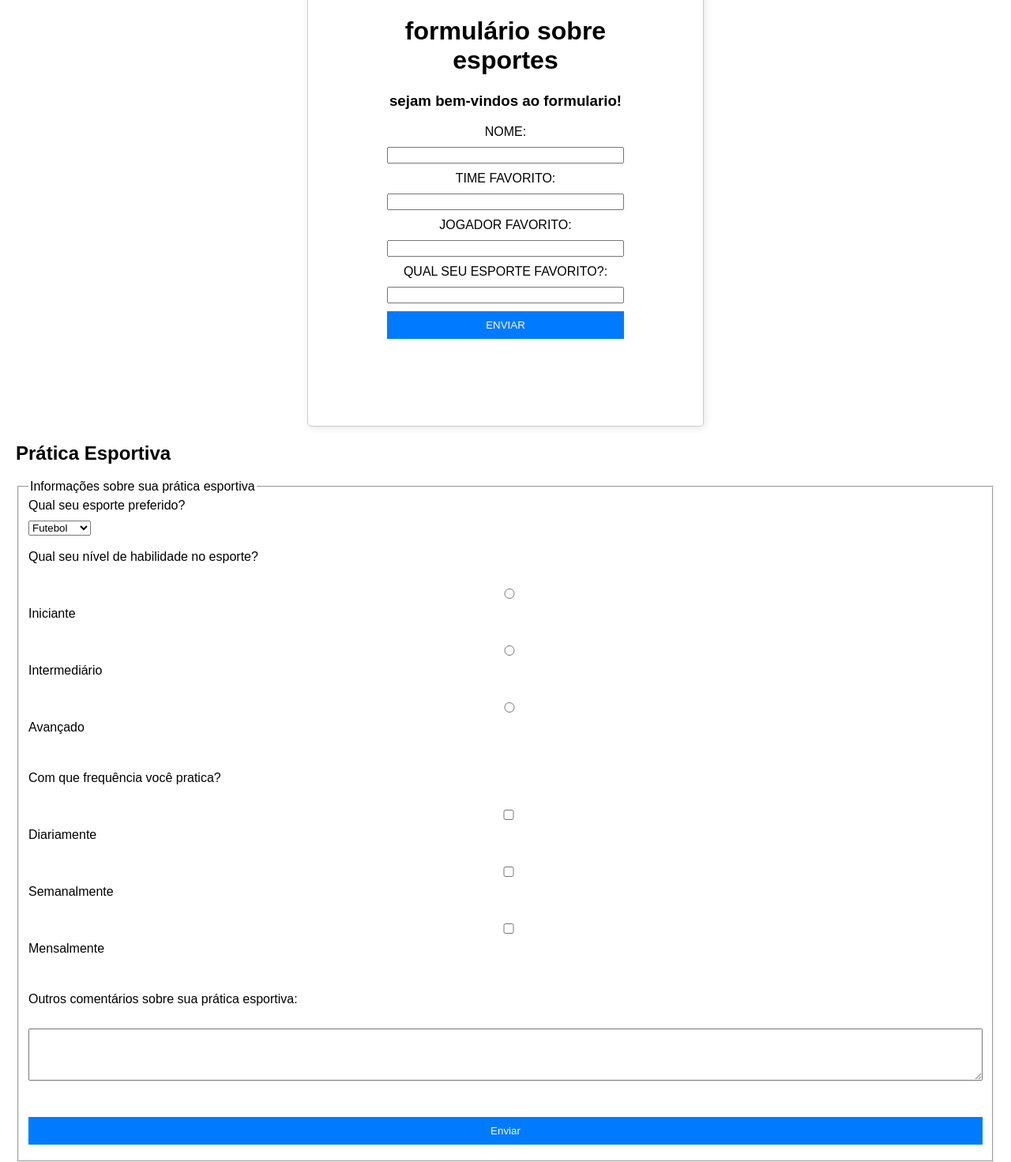
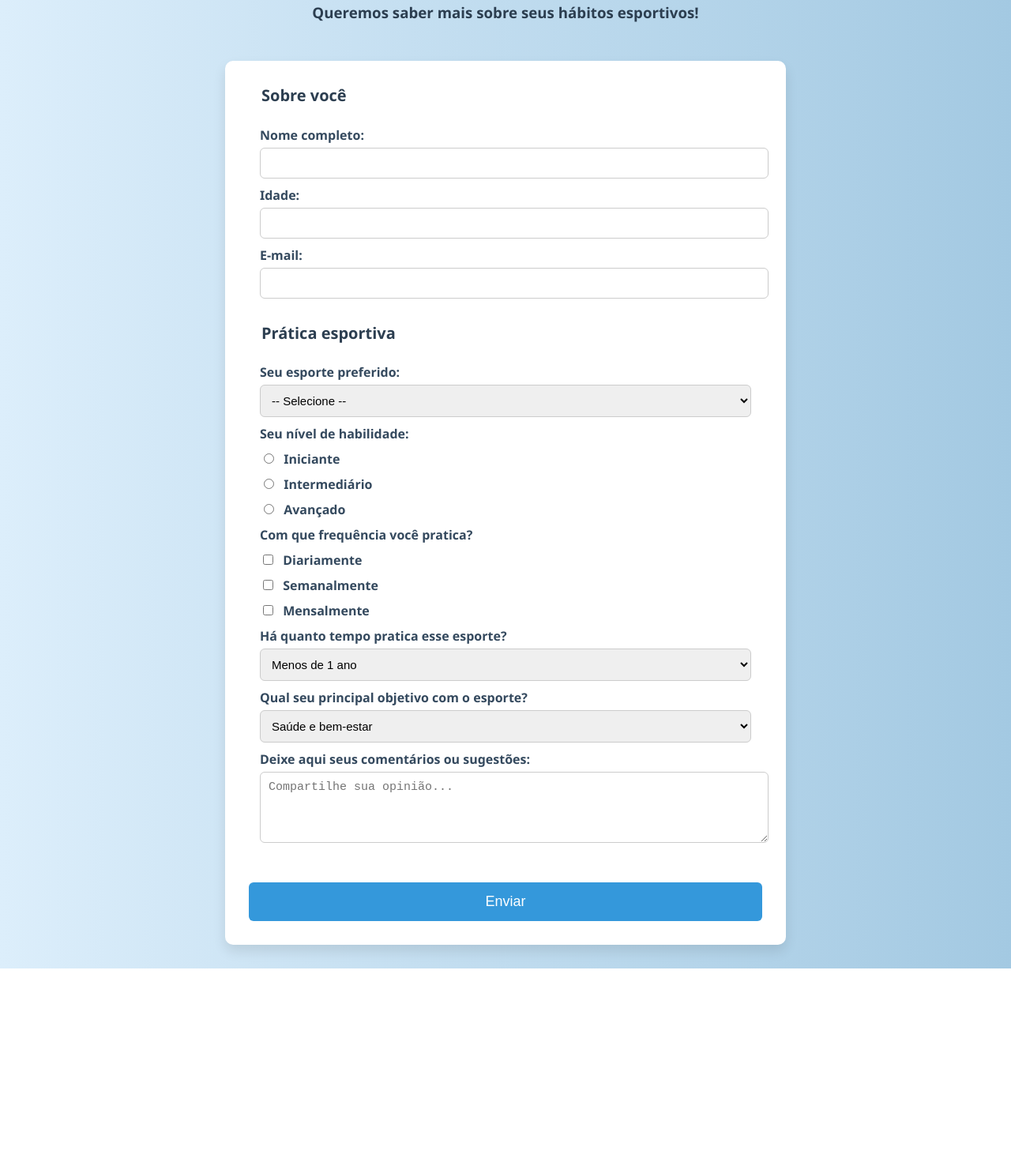
Before and after one commit to gustavinn333/site-do-gustavo-henrique, a plain HTML site: page lojadeesporte.html in a window 1280 px wide. Shown: the part 121-1592 px from the top of the page at 79% size. After the commit the page ends 1347 px from the top, so only its background shows below. Drawn offline with Linux system fonts and the light colour scheme.

Commit message:
Add files via upload

```diff
--- a/lojadeesporte.html
+++ b/lojadeesporte.html
@@ -1,121 +1,192 @@
+<!DOCTYPE html>
 <html lang="pt-br">
 <head>
-      <meta charset="UTF-8">
-       <meta name="viewport"content="width=device-width, initial-scale=1.0">
-        <title> esportebrasil </title>
-         <meta>
+  <meta charset="UTF-8" />
+  <meta name="viewport" content="width=device-width, initial-scale=1.0"/>
+  <title>Formulário Esportes Brasil</title>
   <style>
     body {
-            font-family: Arial, sans-serif;
-            margin: 20px;
+      font-family: 'Segoe UI', sans-serif;
+      margin: 0;
+      padding: 0;
+      background: linear-gradient(to right, #dceefb, #a3c9e2);
+      min-height: 100vh;
+      display: flex;
+      flex-direction: column;
+      align-items: center;
     }
+
+    h1, h3 {
+      text-align: center;
+      color: #2c3e50;
+      margin-top: 30px;
+    }
+
     .container {
-            max-width: 300px;
-            margin: auto;
-            padding: 100px;
+      background-color: #ffffff;
+      padding: 30px;
+      margin: 30px 0;
+      border-radius: 10px;
+      box-shadow: 0 8px 16px rgba(0, 0, 0, 0.1);
+      width: 90%;
+      max-width: 650px;
+      animation: slideIn 1s ease-in-out;
+    }
+
+    @keyframes slideIn {
+      from { opacity: 0; transform: translateY(50px); }
+      to { opacity: 1; transform: translateY(0); }
+    }
+
+    label {
+      display: block;
+      margin: 10px 0 5px;
+      color: #34495e;
+      font-weight: 600;
+    }
+
+    input[type="text"], input[type="email"], input[type="number"], select, textarea {
+      width: 100%;
+      padding: 10px;
       border: 1px solid #ccc;
-            border-radius: 5px;
-            box-shadow: 2px 2px 10px rgba(0, 0, 0, 0.1);
+      border-radius: 6px;
+      font-size: 15px;
     }
-        label, input, textarea, button {
-            display: block;
-            width: 100%;
+
+    input[type="radio"], input[type="checkbox"] {
+      margin-right: 8px;
+    }
+
+    fieldset {
+      border: none;
+      margin-bottom: 20px;
+    }
+
+    legend {
+      font-size: 20px;
+      color: #2c3e50;
+      font-weight: bold;
       margin-bottom: 10px;
     }
-        button {
-            background-color: #007BFF;
+
+    .button {
+      background-color: #3498db;
       color: white;
+      padding: 14px 20px;
       border: none;
-            padding: 10px;
+      border-radius: 6px;
+      font-size: 18px;
       cursor: pointer;
-        }
-        button:hover {
-            background-color: #0056b3;
+      width: 100%;
+      transition: background-color 0.3s ease;
+      margin-top: 15px;
     }
 
-        img {
-         border: 1px solid white;
-         width: 20%;
-        {
-        img {
-         max-width: 50%;
-         max-height: 50%;
+    .button:hover {
+      background-color: #2980b9;
     }
 
-         .minha-div {
-         height: 200px;
-         width: 200px;
-         align: right;
+    .success-message {
+      display: none;
+      text-align: center;
+      color: green;
+      font-weight: bold;
+      margin-top: 15px;
+      animation: fadeIn 1s ease-in;
+    }
+
+    @keyframes fadeIn {
+      from { opacity: 0; }
+      to { opacity: 1; }
     }
   </style>
 </head>
+
 <body>
+  <h1>Formulário Esportes Brasil</h1>
+  <h3>Queremos saber mais sobre seus hábitos esportivos!</h3>
+
   <div class="container">
-               <center><h1> formulário sobre esportes </h1></center>
-                <center><h3> sejam bem-vindos ao formulario!</h3></center>
-                     <center><label for="nome">NOME:</label>
-                     <input type="nome" id="nome" name="nome" required>
-                     <center><label for="time favorito">TIME FAVORITO:</label>
-                     <input type="time favorito" id="time favorito" name="time favorito" required>
-                     <center><label for="jogador favorito">JOGADOR FAVORITO:</label>
-                     <input type="jogador favorito" id="jogador favorito" name="jogador favorito" required>
-                     <center><label for="qual seu esporte favorito?">QUAL SEU ESPORTE FAVORITO?:</label>
-                     <input type="qual seu esporte favorito?" id="qual seu esporte favorito?" name="qual seu esporte favorito?" required>
-                     <center><button>ENVIAR</button>
+    <form id="formEsporte">
+      <fieldset>
+        <legend>Sobre você</legend>
+
+        <label for="nome">Nome completo:</label>
+        <input type="text" id="nome" name="nome" required>
+
+        <label for="idade">Idade:</label>
+        <input type="number" id="idade" name="idade" min="5" max="100" required>
+
+        <label for="email">E-mail:</label>
+        <input type="email" id="email" name="email" required>
+      </fieldset>
+
+      <fieldset>
+        <legend>Prática esportiva</legend>
+
+        <label for="esporte">Seu esporte preferido:</label>
+        <select id="esporte" name="esporte" required>
+          <option value="">-- Selecione --</option>
+          <option value="futebol">Futebol</option>
+          <option value="basquete">Basquete</option>
+          <option value="volei">Vôlei</option>
+          <option value="natacao">Natação</option>
+          <option value="atletismo">Atletismo</option>
+          <option value="outros">Outros</option>
+        </select>
+
+        <label>Seu nível de habilidade:</label>
+        <label><input type="radio" name="nivel" value="iniciante" required> Iniciante</label>
+        <label><input type="radio" name="nivel" value="intermediario" required> Intermediário</label>
+        <label><input type="radio" name="nivel" value="avancado" required> Avançado</label>
+
+        <label>Com que frequência você pratica?</label>
+        <label><input type="checkbox" name="frequencia[]" value="diariamente"> Diariamente</label>
+        <label><input type="checkbox" name="frequencia[]" value="semanalmente"> Semanalmente</label>
+        <label><input type="checkbox" name="frequencia[]" value="mensalmente"> Mensalmente</label>
+
+        <label for="tempo">Há quanto tempo pratica esse esporte?</label>
+        <select id="tempo" name="tempo">
+          <option value="menos de 1 ano">Menos de 1 ano</option>
+          <option value="1-3 anos">1 a 3 anos</option>
+          <option value="mais de 3 anos">Mais de 3 anos</option>
+        </select>
+
+        <label for="objetivo">Qual seu principal objetivo com o esporte?</label>
+        <select id="objetivo" name="objetivo">
+          <option value="saude">Saúde e bem-estar</option>
+          <option value="competicao">Competição</option>
+          <option value="diversao">Diversão</option>
+          <option value="outro">Outro</option>
+        </select>
+
+        <label for="comentarios">Deixe aqui seus comentários ou sugestões:</label>
+        <textarea id="comentarios" name="comentarios" rows="4" placeholder="Compartilhe sua opinião..."></textarea>
+      </fieldset>
+
+      <button type="submit" class="button">Enviar</button>
     </form>
+
+    <p id="mensagem" class="success-message">Formulário enviado com sucesso! Redirecionando...</p>
   </div>
-           <div class="minha-div">
-           </div>
+
+  <script>
+    document.getElementById("formEsporte").addEventListener("submit", function(event) {
+      event.preventDefault();
+
+      // Verificação básica de campos
+      const nome = document.getElementById("nome").value.trim();
+      const email = document.getElementById("email").value.trim();
+      if (!nome || !email) {
+        alert("Por favor, preencha seu nome e e-mail.");
+        return;
+      }
+
+      document.getElementById("mensagem").style.display = "block";
+      setTimeout(() => {
+        window.location.href = "file:///C:/Users/ALUNO%2015/Documents/vinicius/agradecimento.html";
+      }, 2000);
+    });
+  </script>
 </body>
 </html>
-<!DOCTYPE html>
-<html lang="pt-br">
-<head>
-    <meta charset="UTF-8">
-    <meta name="viewport" content="width=device-width, initial-scale=1.0">
-    <title>Formulário de Esportes -</title>
-    <link rel="stylesheet" href="style.css">
-</head>
-<body>
-    <h2> Prática Esportiva </h2>
-    <form action="processa_formulario.php" method="POST">
-        <fieldset>
-            <legend>Informações sobre sua prática esportiva</legend>
-            <!-- Tipo de esporte -->
-            <label for="esporte">Qual seu esporte preferido?</label>
-            <select id="esporte" name="esporte">
-                <option value="futebol">Futebol</option>
-                <option value="basquete">Basquete</option>
-                <option value="vôlei">Vôlei</option>
-                <option value="natação">Natação</option>
-                <option value="atletismo">Atletismo</option>
-                <option value="outros">Outros</option>
-            </select><br><br>
-
-            <!-- Nível de habilidade -->
-            <label for="nivel">Qual seu nível de habilidade no esporte?</label><br>
-            <input type="radio" id="iniciante" name="nivel" value="iniciante">
-            <label for="iniciante">Iniciante</label><br>
-            <input type="radio" id="intermediario" name="nivel" value="intermediario">
-            <label for="intermediario">Intermediário</label><br>
-            <input type="radio" id="avancado" name="nivel" value="avancado">
-            <label for="avancado">Avançado</label><br><br>
-
-            <!-- Frequência de prática -->
-            <label for="frequencia">Com que frequência você pratica?</label><br>
-            <input type="checkbox" id="diariamente" name="frequencia[]" value="diariamente">
-            <label for="diariamente">Diariamente</label><br>
-            <input type="checkbox" id="semanalmente" name="frequencia[]" value="semanalmente">
-            <label for="semanalmente">Semanalmente</label><br>
-            <input type="checkbox" id="mensalmente" name="frequencia[]" value="mensalmente">
-            <label for="mensalmente">Mensalmente</label><br><br>
-
-            <!-- Comentários -->
-            <label for="comentarios">Outros comentários sobre sua prática esportiva:</label><br>
-            <textarea id="comentarios" name="comentarios" rows="4" cols="50"></textarea><br><br>
-
-            <button type="submit">Enviar</button>
-        </fieldset>
-    </form>
-</body>
-</html>
```
Lines whose indentation alone changed are shown as unchanged.
